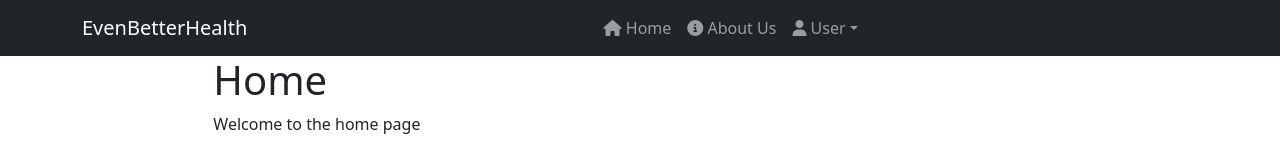
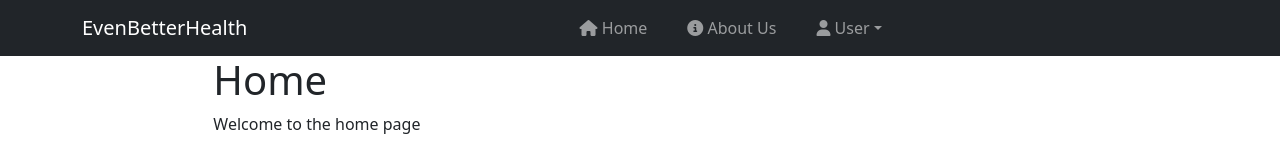
Before and after one commit to alexlrwilliams/mental-health-app, a Vue app in the folder frontend/: page / in a window 1280 px wide. Shown: the top 160 px of the page. Built offline with nearby package versions, Linux system fonts and the light colour scheme.

Commit message:
added space between NavBar links

```diff
--- a/frontend/src/components/NavBar.vue
+++ b/frontend/src/components/NavBar.vue
@@ -11,7 +11,7 @@
             <a class="nav-link" href="/"><i class="fas fa-home"></i> Home</a>
           </li>
           <li class="nav-item">
-            <a class="nav-link" href="/"><i class="fas fa-info-circle"></i> About Us</a>
+            <a class="nav-link mx-4" href="/" ><i class="fas fa-info-circle"></i> About Us</a>
           </li>
             <li class="dropdown">
                 <a class="nav-link dropdown-toggle" id="dropdownMenuButton1" data-bs-toggle="dropdown" aria-expanded="false"><i class="fas fa-user"></i> User</a>
```
Also changed, not shown: 1 other file (tests, documents, lock files or other folders).
